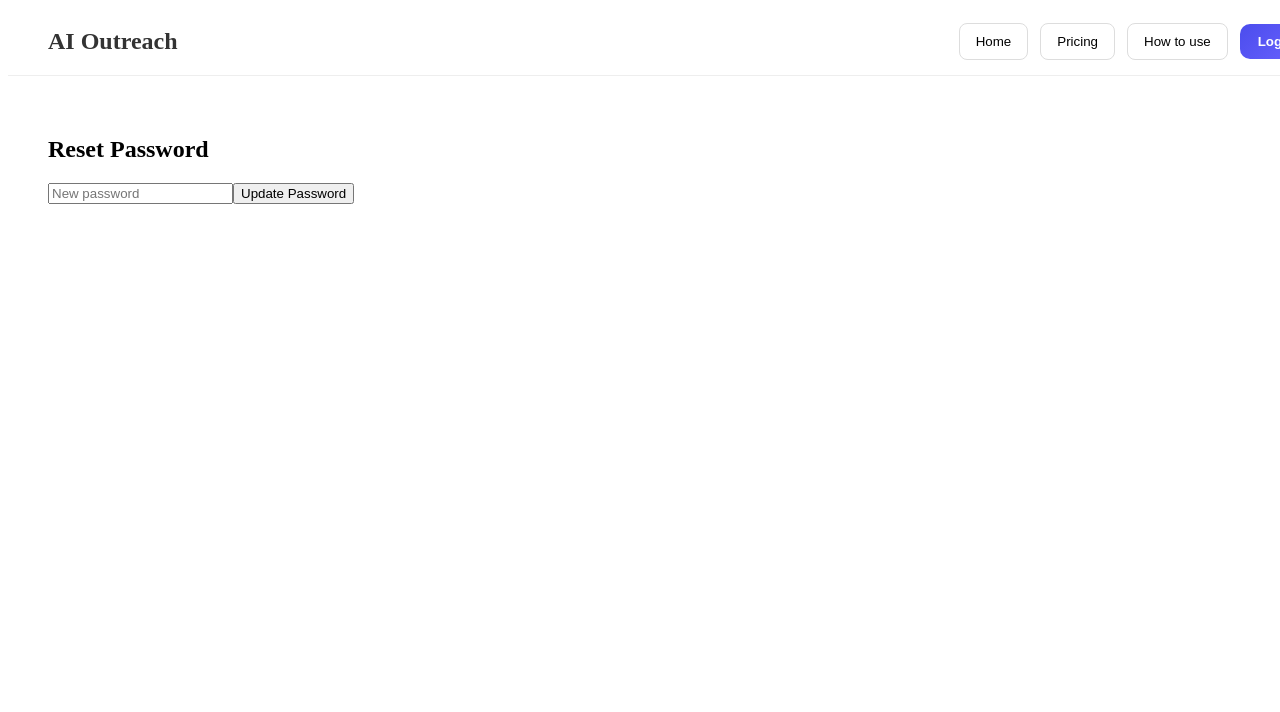
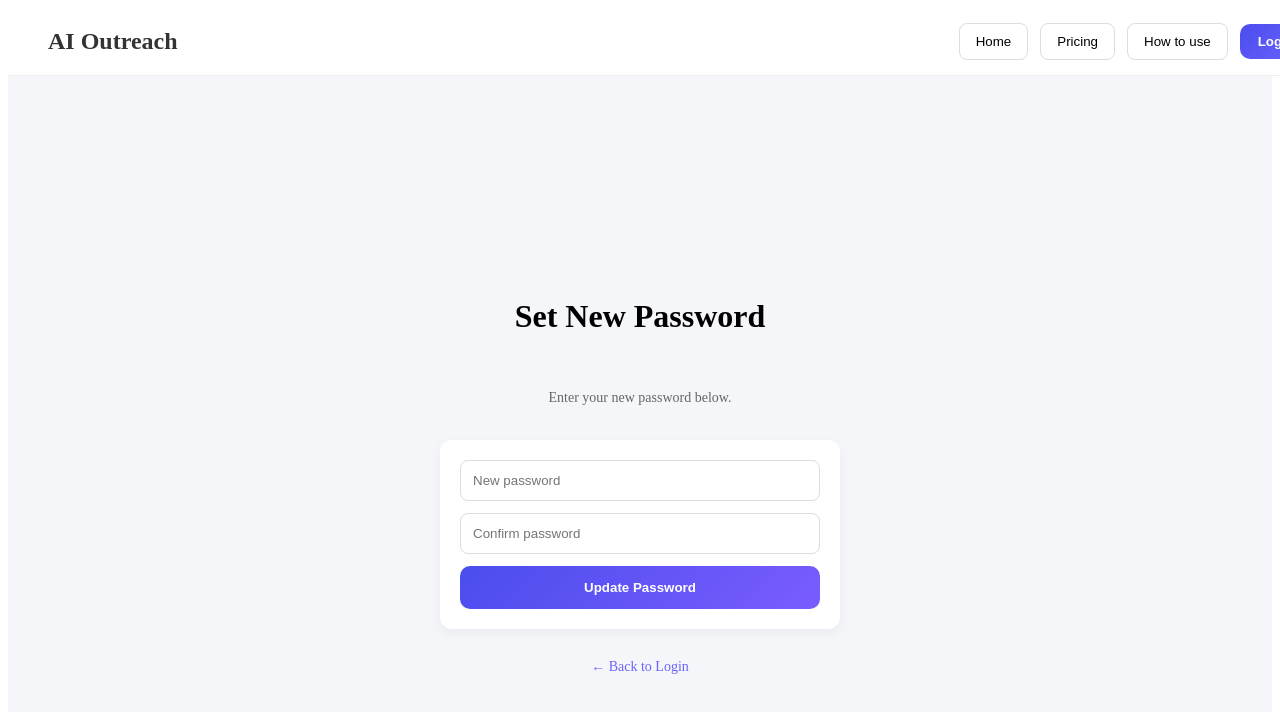
Before and after one commit to A-Gr33n/ai-outreach-generator, a Next.js app: page /reset-password in a window 1280 px wide. Shown: the top 712 px of the page. Built offline with nearby package versions, Linux system fonts and the light colour scheme.

Commit message:
redesigned forgot and reset password pages

```diff
--- a/pages/reset-password.js
+++ b/pages/reset-password.js
@@ -4,12 +4,17 @@ import { useRouter } from "next/router";
 
 export default function ResetPassword() {
   const [password, setPassword] = useState("");
+  const [confirm, setConfirm] = useState("");
   const [message, setMessage] = useState("");
   const router = useRouter();
 
   const handleUpdate = async () => {
-    if (!password) {
-      return setMessage("❌ Enter new password");
+    if (!password || !confirm) {
+      return setMessage("❌ Fill in all fields");
+    }
+
+    if (password !== confirm) {
+      return setMessage("❌ Passwords do not match");
     }
 
     const { error } = await supabase.auth.updateUser({
@@ -19,24 +24,115 @@ export default function ResetPassword() {
     if (error) {
       setMessage("❌ Error updating password");
     } else {
-      setMessage("✅ Password updated");
+      setMessage("✅ Password updated! Redirecting...");
       setTimeout(() => router.push("/login"), 2000);
     }
   };
 
   return (
-    <div style={{ padding: "40px" }}>
-      <h2>Reset Password</h2>
+    <div style={styles.page}>
+      <div style={styles.container}>
+        <h1 style={styles.title}>Set New Password</h1>
 
-      <input
-        type="password"
-        placeholder="New password"
-        onChange={(e) => setPassword(e.target.value)}
-      />
+        <p style={styles.subtitle}>
+          Enter your new password below.
+        </p>
 
-      <button onClick={handleUpdate}>Update Password</button>
+        <div style={styles.card}>
+          <input
+            type="password"
+            placeholder="New password"
+            style={styles.input}
+            onChange={(e) => setPassword(e.target.value)}
+          />
 
-      <p>{message}</p>
+          <input
+            type="password"
+            placeholder="Confirm password"
+            style={styles.input}
+            onChange={(e) => setConfirm(e.target.value)}
+          />
+
+          <button style={styles.button} onClick={handleUpdate}>
+            Update Password
+          </button>
+        </div>
+
+        {message && (
+          <p
+            style={{
+              ...styles.message,
+              color: message.includes("❌") ? "red" : "green",
+            }}
+          >
+            {message}
+          </p>
+        )}
+
+        {/* ✅ BACK LINK */}
+        <a href="/login" style={styles.backLink}>
+          ← Back to Login
+        </a>
+      </div>
     </div>
   );
 }
+
+const styles = {
+  page: {
+    minHeight: "100vh",
+    display: "flex",
+    justifyContent: "center",
+    alignItems: "center",
+    background: "#f5f6fa",
+  },
+  container: {
+    width: "100%",
+    maxWidth: "400px",
+    display: "flex",
+    flexDirection: "column",
+    gap: "20px",
+  },
+  title: {
+    textAlign: "center",
+  },
+  subtitle: {
+    textAlign: "center",
+    fontSize: "14px",
+    color: "#666",
+  },
+  card: {
+    background: "#fff",
+    padding: "20px",
+    borderRadius: "12px",
+    display: "flex",
+    flexDirection: "column",
+    gap: "12px",
+    boxShadow: "0 4px 12px rgba(0,0,0,0.05)",
+  },
+  input: {
+    padding: "12px",
+    borderRadius: "8px",
+    border: "1px solid #ddd",
+  },
+  button: {
+    padding: "14px",
+    borderRadius: "10px",
+    border: "none",
+    background: "linear-gradient(135deg, #4b4ded, #7a5cff)",
+    color: "#fff",
+    fontWeight: "bold",
+    cursor: "pointer",
+  },
+  message: {
+    textAlign: "center",
+    fontWeight: "600",
+  },
+  backLink: {
+    textAlign: "center",
+    fontSize: "14px",
+    color: "#6c63ff",
+    textDecoration: "none",
+    marginTop: "10px",
+  },
+};
```
Also changed, not shown: pages/forgot-password.js (+97 -12 lines), pages/login.js (+38 -19 lines).
